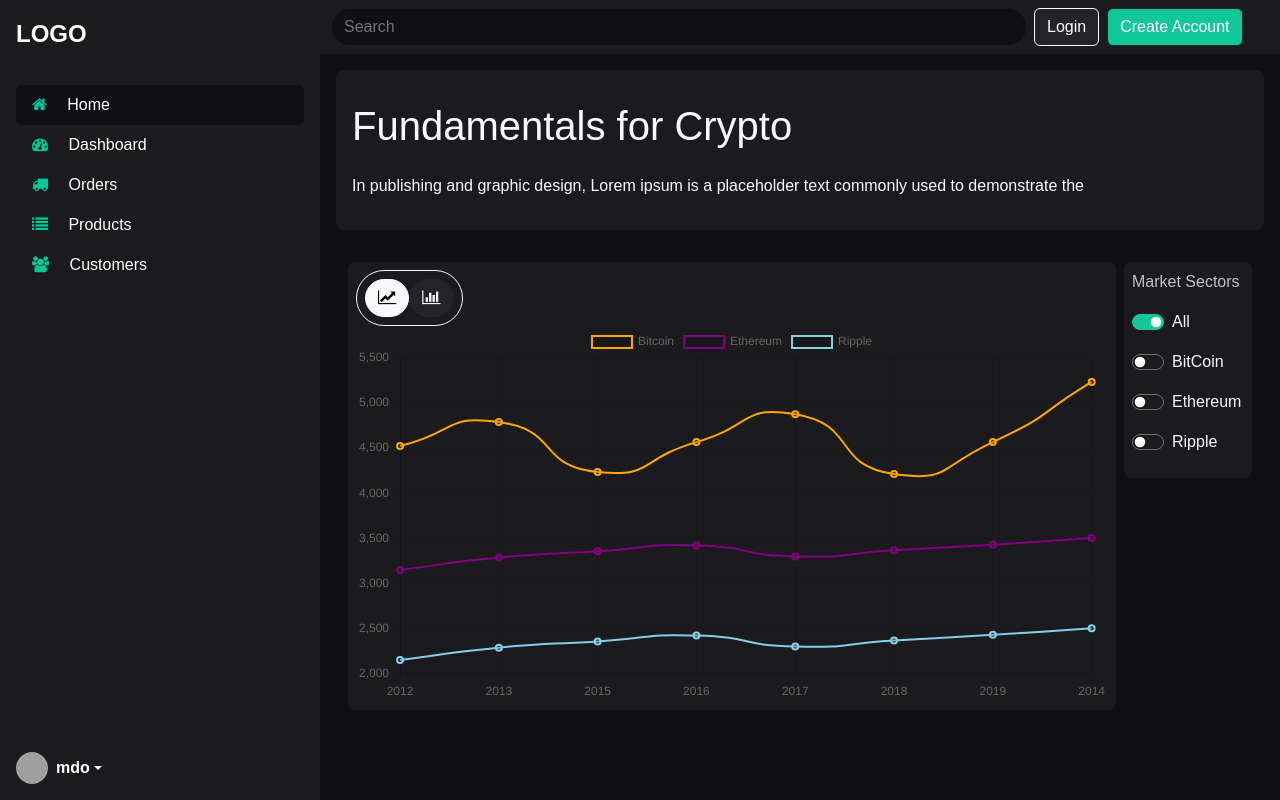
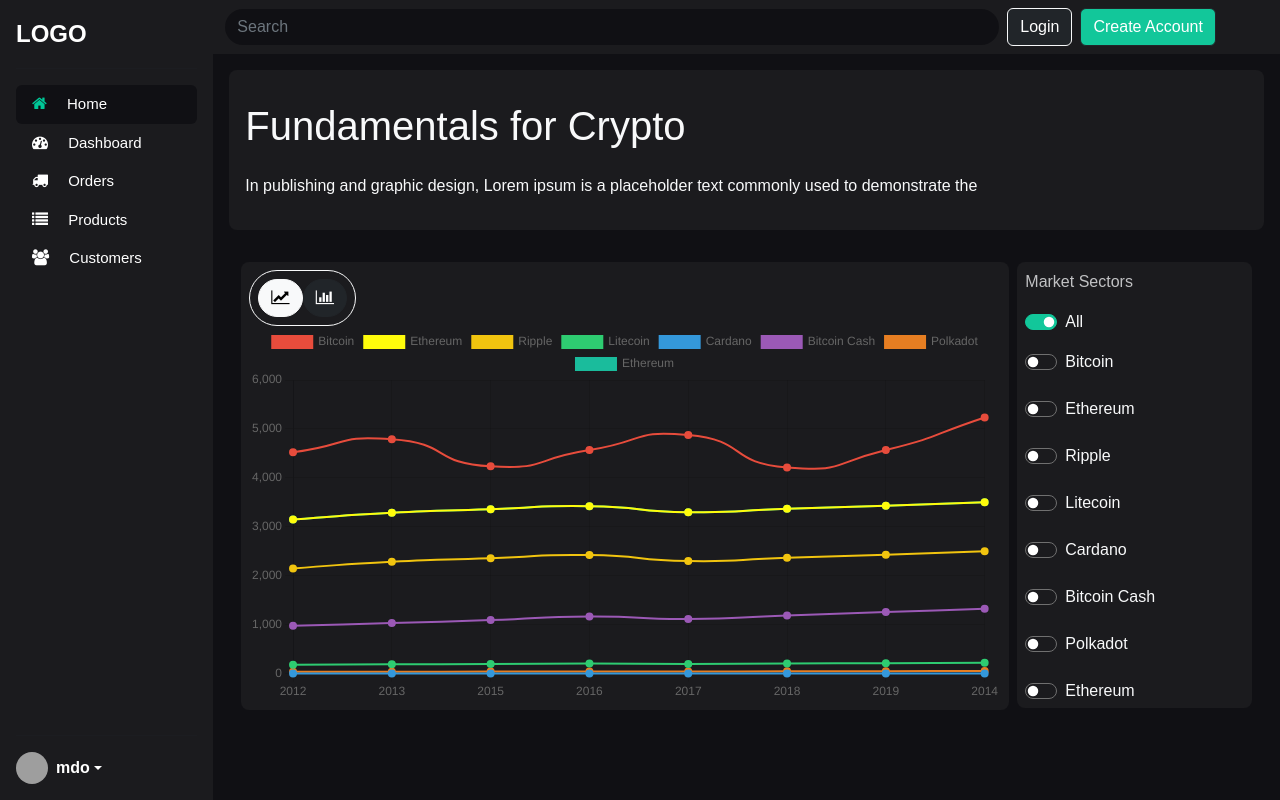
Before and after one commit to zebra76966/crpt-demo, a React (Create React App) app: page / in a window 1280 px wide. Built offline with nearby package versions, Linux system fonts and the light colour scheme; grey boxes are pictures that could not be loaded.

Commit message:
Added multi-filters

```diff
--- a/src/components/chartdemo.js
+++ b/src/components/chartdemo.js
@@ -3,47 +3,42 @@
 import coindata from "./mockdata.json";
 import { Chart as ChartJS } from "chart.js/auto";
 const Lchart = (props) => {
-  const colors = ["orange", "purple", "skyblue"];
+  const colors = [
+    "#e74c3c",
+    "#fffc0b",
+    "#f1c40f",
+    "#2ecc71",
+    "#3498db",
+    "#9b59b6",
+    "#e67e22",
+    "#1abc9c",
+    "#e91e63",
+    "#00bcd4",
+  ];
   const data = {
     labels: coindata.map((ini) => ini.year),
     datasets:
-      props.cdata == -1
-        ? [
-            {
-              label: coindata[0].currency,
+      props.cdata.length == 0
+        ? coindata.map((ini, i) => {
+            return {
+              label: ini.currency,
               tension: 0.6,
-              data: coindata[0].data.map((ini) => ini.price),
-
-              borderColor: ["orange"],
+              data: ini.data.map((ini) => ini.price),
+              borderColor: colors[i],
+              backgroundColor: colors[i],
               borderWidth: 2,
-            },
-            {
-              label: coindata[1].currency,
+            };
+          })
+        : props.cdata.map((ini, i) => {
+            return {
+              label: coindata[ini].currency,
               tension: 0.6,
-              data: coindata[1].data.map((ini) => ini.price),
-
-              borderColor: ["purple"],
+              data: coindata[ini].data.map((ini) => ini.price),
+              borderColor: colors[ini],
+              backgroundColor: colors[ini],
               borderWidth: 2,
-            },
-            {
-              label: coindata[2].currency,
-              tension: 0.6,
-              data: coindata[2].data.map((ini) => ini.price),
-
-              borderColor: ["skyblue"],
-              borderWidth: 2,
-            },
-          ]
-        : [
-            {
-              label: coindata[props.cdata].currency,
-              tension: 0.6,
-              data: coindata[props.cdata].data.map((ini) => ini.price),
-
-              borderColor: colors[props.cdata],
-              borderWidth: 2,
-            },
-          ],
+            };
+          }),
   };
   return (
     <>
--- a/src/components/dash.js
+++ b/src/components/dash.js
@@ -16,28 +16,33 @@
         <hr />
         <ul className="nav nav-pills flex-column mb-auto">
           <li className="nav-item">
-            <a href="#" className="nav-link active" aria-current="page">
+            <a
+              href="#"
+              style={{ fontSize: "15px" }}
+              className="nav-link active"
+              aria-current="page"
+            >
               <i className="fa fa-home fs-6 pe-3" style={{ color: "#00c898" }}></i> Home
             </a>
           </li>
           <li>
-            <a href="#" className="nav-link text-white">
-              <i className="fa fa-tachometer fs-6 pe-3" style={{ color: "#00c898" }}></i> Dashboard
+            <a href="#" style={{ fontSize: "15px" }} className="nav-link text-white">
+              <i className="fa fa-tachometer fs-6 pe-3"></i> Dashboard
             </a>
           </li>
           <li>
-            <a href="#" className="nav-link text-white">
-              <i className="fa fa-truck fs-6 pe-3" style={{ color: "#00c898" }}></i> Orders
+            <a href="#" style={{ fontSize: "15px" }} className="nav-link text-white">
+              <i className="fa fa-truck fs-6 pe-3"></i> Orders
             </a>
           </li>
           <li>
-            <a href="#" className="nav-link text-white">
-              <i className="fa fa-list fs-6 pe-3" style={{ color: "#00c898" }}></i> Products
+            <a href="#" style={{ fontSize: "15px" }} className="nav-link text-white">
+              <i className="fa fa-list fs-6 pe-3"></i> Products
             </a>
           </li>
           <li>
-            <a href="#" className="nav-link text-white">
-              <i className="fa fa-users fs-6 pe-3" style={{ color: "#00c898" }}></i> Customers
+            <a href="#" style={{ fontSize: "15px" }} className="nav-link text-white">
+              <i className="fa fa-users fs-6 pe-3"></i> Customers
             </a>
           </li>
         </ul>
--- a/src/components/main.js
+++ b/src/components/main.js
@@ -3,18 +3,19 @@
 import Header from "./header";
 import Dash from "./dash";
 import "./master.css";
+import coindata from "./mockdata.json";
 import { useState } from "react";
 const Main = () => {
-  const [togglers, setToogler] = useState(-1);
+  const [togglers, setToogler] = useState([]);
   const [chartType, setChartType] = useState("line");
   return (
     <>
       <div className="row mx-0">
-        <div className="col-3 p-0">
+        <div className="col-2 p-0">
           <Dash />
         </div>
 
-        <div className="col-9 p-0" style={{ backgroundColor: "#101014" }}>
+        <div className="col-10 p-0" style={{ backgroundColor: "#101014" }}>
           <Header />
           <div style={{ maxHeight: "90vh", overflowY: "scroll " }}>
             <div className="p-3">
@@ -27,7 +28,7 @@
               </div>
             </div>
             <div className="row mx-0">
-              <div className="col-10 pe-1">
+              <div className="col-9 pe-1">
                 <div className="p-3 pe-0">
                   <div className="w-100  rounded-3 p-2" style={{ backgroundColor: "#1b1b1e" }}>
                     <div className="togglers w-100 ">
@@ -58,61 +59,52 @@
                   </div>
                 </div>
               </div>
-              <div className="col-2 ps-1">
+              <div className="col-3 ps-1">
                 <div className=" p-3 ps-0">
                   <div className="w-100 rounded-3 p-2" style={{ backgroundColor: "#1b1b1e" }}>
                     <p className="text-light opacity-75">Market Sectors</p>
+                    <div className="listDash">
                       <div className="form-check form-switch mb-3 ">
                         <input
                           className="form-check-input"
                           type="checkbox"
                           role="switch"
                           id="flexSwitchCheckChecked"
-                        checked={togglers == -1 ? true : false}
-                        onChange={() => setToogler(-1)}
+                          checked={togglers.length == 0 ? true : false}
+                          onChange={() => setToogler([])}
                         />
                         <label className="form-check-label text-light" for="flexSwitchCheckChecked">
                           All
                         </label>
                       </div>
+                      {coindata.map((ini, i) => {
+                        return (
                           <div className="form-check form-switch mb-3 ">
                             <input
                               className="form-check-input"
                               type="checkbox"
                               role="switch"
                               id="flexSwitchCheckChecked"
-                        checked={togglers == 0 ? true : false}
-                        onChange={() => setToogler(0)}
+                              checked={togglers.includes(i) ? true : false}
+                              onChange={() => {
+                                togglers.includes(i)
+                                  ? setToogler(() => {
+                                      const updatedTogglers = [...togglers];
+                                      updatedTogglers.splice(togglers.indexOf(i), 1);
+                                      return updatedTogglers;
+                                    })
+                                  : setToogler([...togglers, i]);
+                              }}
                             />
-                      <label className="form-check-label text-light" for="flexSwitchCheckChecked">
-                        BitCoin
+                            <label
+                              className="form-check-label text-light text-truncate w-100"
+                              for="flexSwitchCheckChecked"
+                            >
+                              {ini.currency}
                             </label>
                           </div>
-                    <div className="form-check form-switch mb-3 ">
-                      <input
-                        className="form-check-input"
-                        type="checkbox"
-                        role="switch"
-                        id="flexSwitchCheckChecked"
-                        checked={togglers == 1 ? true : false}
-                        onChange={() => setToogler(1)}
-                      />
-                      <label className="form-check-label text-light" for="flexSwitchCheckChecked">
-                        Ethereum
-                      </label>
-                    </div>
-                    <div className="form-check form-switch mb-3 ">
-                      <input
-                        className="form-check-input"
-                        type="checkbox"
-                        role="switch"
-                        id="flexSwitchCheckChecked"
-                        checked={togglers == 2 ? true : false}
-                        onChange={() => setToogler(2)}
-                      />
-                      <label className="form-check-label text-light" for="flexSwitchCheckChecked">
-                        Ripple
-                      </label>
+                        );
+                      })}
                     </div>
                   </div>
                 </div>
@@ -121,6 +113,7 @@
           </div>
         </div>
       </div>
+      {console.log(togglers)}
     </>
   );
 };
--- a/src/components/master.css
+++ b/src/components/master.css
@@ -34,3 +34,19 @@
   background-color: #12c79a;
   border-color: #12c79a;
 }
+
+.listDash {
+  height: 390px;
+  overflow-y: auto;
+}
+.listDash::-webkit-scrollbar {
+  width: 0.3em;
+}
+
+.listDash::-webkit-scrollbar-thumb {
+  width: 5px;
+  background-color: #292929;
+}
+.listDash::-webkit-scrollbar-track {
+  background-color: #101014 !important;
+}
```
Lines whose indentation alone changed are shown as unchanged.
